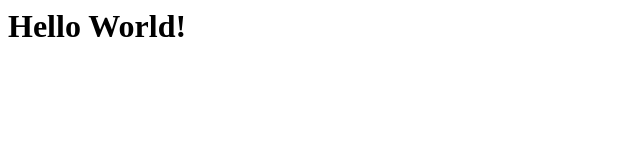
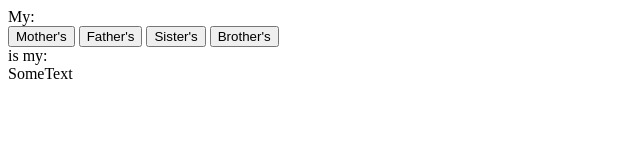
Before and after one commit to drewerd15/removeCousin, a plain HTML site: page index.html in a window 1280 px wide. Shown: the whole page, without its empty margins (0-640 px from the left). Drawn offline with Linux system fonts and the light colour scheme.

Commit message:
added button id and js start

```diff
--- a/index.html
+++ b/index.html
@@ -1 +1,31 @@
-<h1>Hello World!</h1>
+<!DOCTYPE html>
+<html lang="en">
+  <head>
+    <meta charset="UTF-8" />
+    <meta http-equiv="X-UA-Compatible" content="IE=edge" />
+    <meta name="viewport" content="width=device-width, initial-scale=1.0" />
+    <title>Cousin Remover</title>
+  </head>
+  <body>
+    <div id="longRelation">
+      My:
+      <div>
+        <button name="mother" onclick="addRelation(event)" valuetype="button">
+          Mother's
+        </button>
+        <button name="father" onclick="addRelation(event)" valuetype="button">
+          Father's
+        </button>
+        <button name="sister" onclick="addRelation(event)" valuetype="button">
+          Sister's
+        </button>
+        <button name="brother" onclick="addRelation(event)" valuetype="button">
+          Brother's
+        </button>
+      </div>
+      <div>is my:</div>
+      <div id="shortRelation">SomeText</div>
+    </div>
+    <script src="./script.js"></script>
+  </body>
+</html>
--- /dev/null
+++ b/script.js
@@ -0,0 +1,5 @@
+const relationList = [];
+function addRelation(e) {
+  relationList.push(e.target.name);
+  console.log("this", e.target.name);
+}
```
